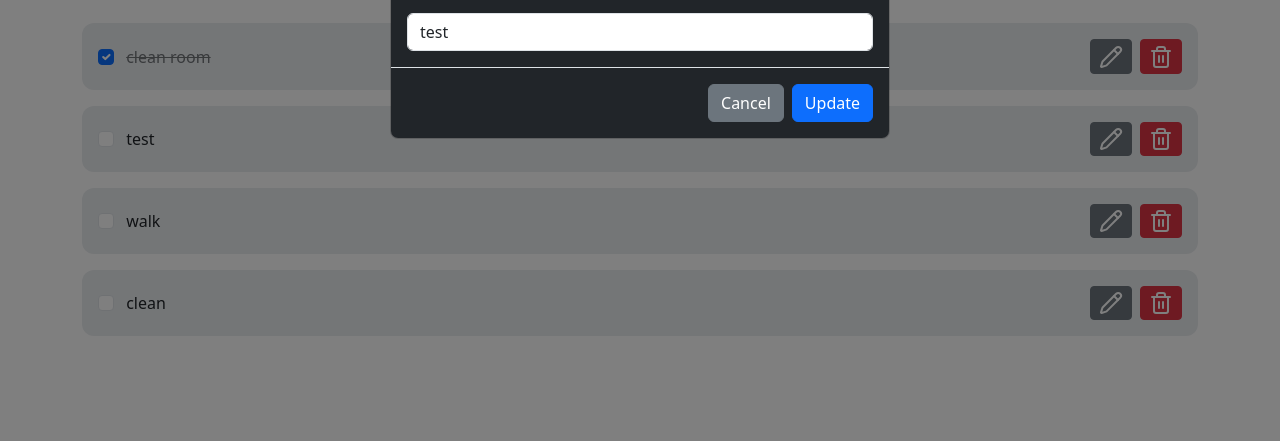
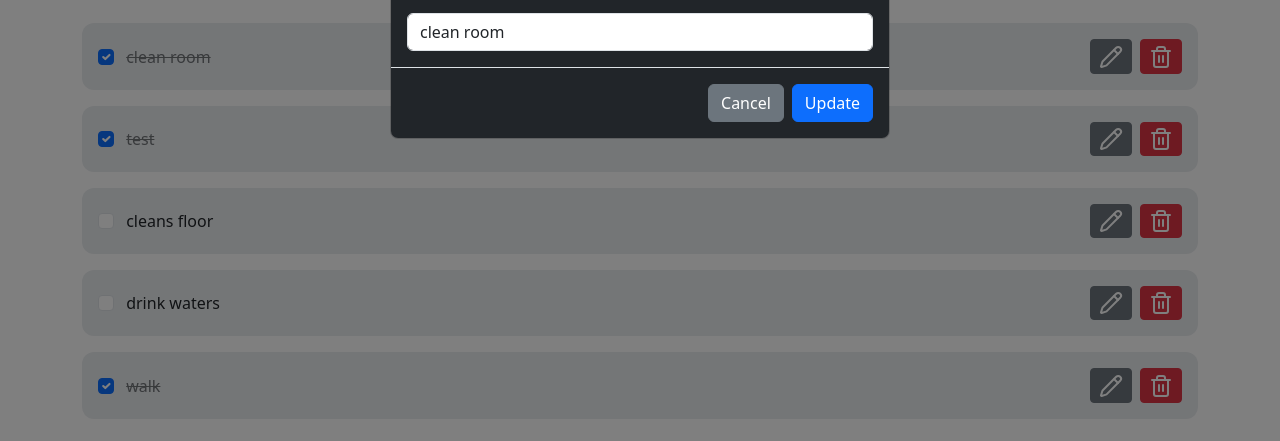
Before and after one commit to kcorsi/to-do, a website built with Vite: page index.html in a window 1280 px wide. Both pictures are taken after a click on the button 1111 px from the left and 151 px from the top of the page. Shown: the part 95-536 px from the top of the page. Built offline with nearby package versions, Linux system fonts and the light colour scheme; data requests are answered from the project's data file.

Commit message:
feat: correct edit functionality

```diff
--- a/db.json
+++ b/db.json
@@ -8,17 +8,22 @@
     {
       "id": "bb4d",
       "text": "test",
+      "done": true
+    },
+    {
+      "id": "09cf",
+      "text": "cleans floor",
       "done": false
     },
     {
-      "id": "f9ba",
-      "text": "walk",
+      "id": "fb54",
+      "text": "drink waters",
       "done": false
     },
     {
-      "id": "09cf",
-      "text": "clean",
-      "done": false
+      "id": "5157",
+      "text": "walk",
+      "done": true
     }
   ]
 }
--- a/index.html
+++ b/index.html
@@ -90,7 +90,12 @@
             ></button>
           </div>
           <div class="modal-body">
-            <input id="editTaskInput" type="text" class="form-control" />
+            <input
+              id="editTaskInput"
+              type="text"
+              class="form-control"
+              data-task-id=""
+            />
           </div>
           <div class="modal-footer">
             <button class="btn btn-secondary" data-bs-dismiss="modal">
--- a/src/index.js
+++ b/src/index.js
@@ -13,14 +13,10 @@
     }
   }
   //let tasks = JSON.parse(localStorage.getItem("tasks") || "[]");
-  let editingIndex = null;
+  //let editingIndex = null;
   let deleteIndex = null;
   let tasks = await getTasks();
   console.log(tasks);
-
-  /*  function saveTasks() {
-          localStorage.setItem("tasks", JSON.stringify(tasks));
-        } */
 
   async function saveTasks(id, changes) {
     const taskIndex = tasks.findIndex((task) => {
@@ -36,9 +32,12 @@
   }
 
   function openEdit(id) {
-    editingIndex = id;
-    console.log(`I am editing task number ${id}`);
-    document.getElementById("editTaskInput").value = tasks[id].text;
+    const task = tasks.find((task) => {
+      return task.id === id;
+    });
+    const modalInput = document.getElementById("editTaskInput");
+    modalInput.value = task.text;
+    modalInput.dataset.taskId = id;
     new bootstrap.Modal(document.getElementById("editModal")).show();
   }
 
@@ -61,9 +60,9 @@
       }</span>
           </div>
           <div class="d-flex gap-2">
-            <button class="btn btn-sm btn-secondary" onclick="openEdit(${
+            <button class="btn btn-sm btn-secondary" onclick="openEdit('${
               task.id
-            })">
+            }')">
               <i data-lucide="pencil"></i>
               </button>
               <button class="btn btn-sm btn btn-danger" onclick="deleteTask('${
@@ -118,12 +117,11 @@
         }*/
 
   function saveEdit() {
-    const text = document.getElementById("editTaskInput").value.trim();
-    if (text && editingIndex !== null) {
-      tasks[editingIndex].text = text;
-      renderTasks();
-      bootstrap.Modal.getInstance(document.getElementById("editModal")).hide();
-    }
+    const modalInput = document.getElementById("editTaskInput");
+    const id = modalInput.dataset.taskId;
+    const newText = modalInput.value.trim();
+    updateTodo(id, { text: newText });
+    renderTasks();
   }
 
   function deleteTask(id) {
@@ -139,7 +137,7 @@
 
     bootstrap.Modal.getInstance(document.getElementById("deleteModal")).hide();
     try {
-      const response = await fetch(`${API_URL}/${deleteIndex}`, {
+      const response = await fetch(`${API_URL}/${id}`, {
         method: "DELETE",
         headers: {
           "Content-Type": "application/json",
```
Also changed, not shown: src/counter.js (deleted, +0 -9 lines).
